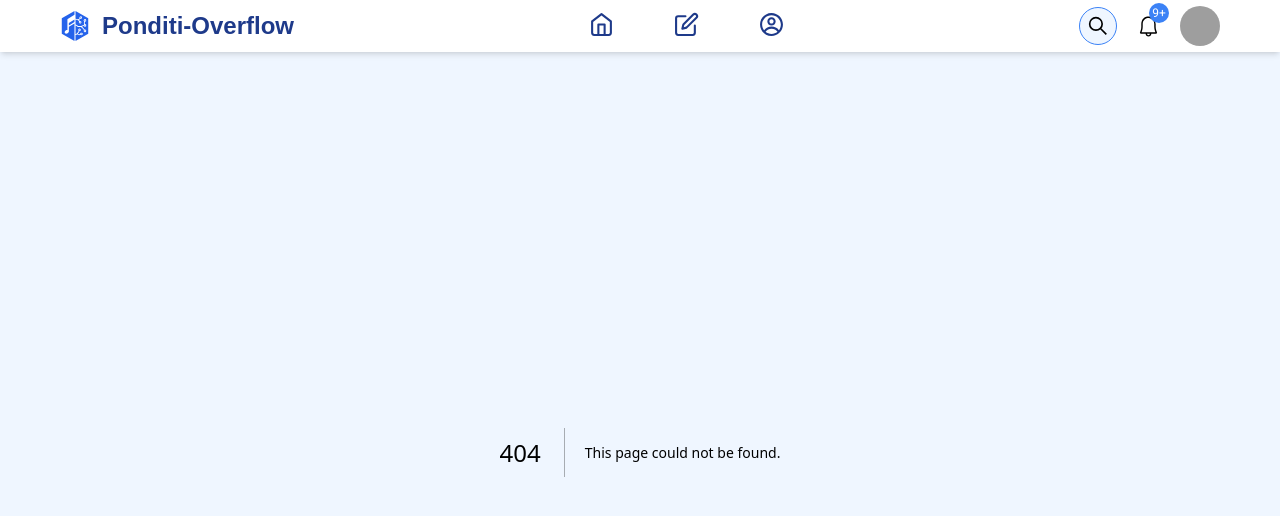
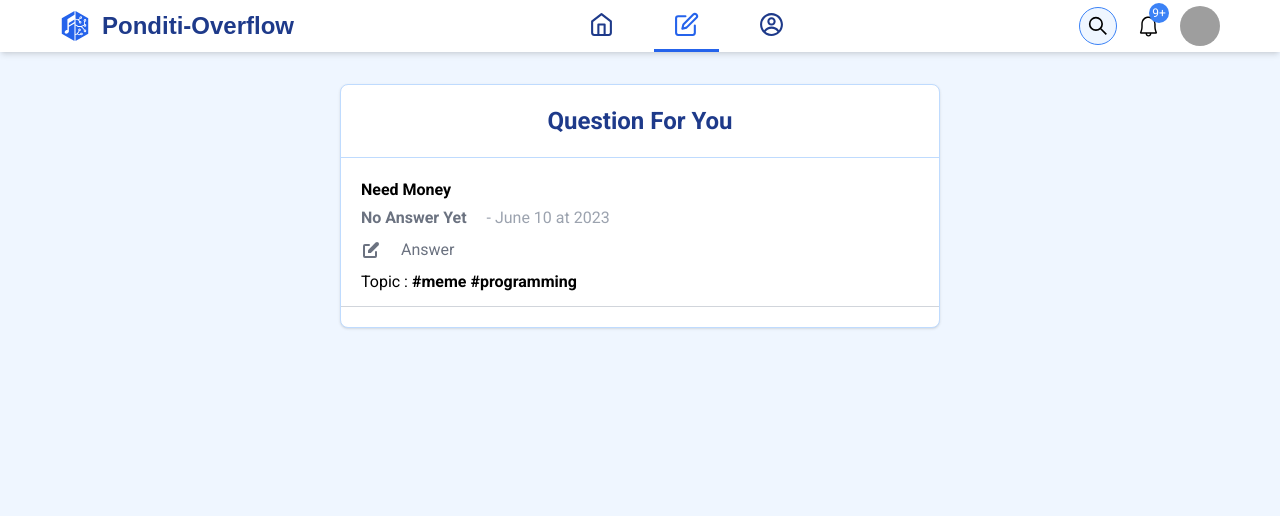
Before and after one commit to Os-Traveller/PonditiOveflow, a Next.js app: page /questions in a window 1280 px wide. Before the commit this address had no page. Shown: the top 516 px of the page. Built offline with nearby package versions, Linux system fonts and the light colour scheme; grey boxes are pictures that could not be loaded; a web font is replaced by a local one.

Commit message:
question box added

```diff
--- /dev/null
+++ b/app/questions/page.tsx
@@ -0,0 +1,14 @@
+import { QuestionBox } from '@/components/question_page/questionBox';
+import { horizontalLine } from '@/components/shared/uiHelper';
+
+export default function QuestionPage() {
+  return (
+    <section className='w-[600px] mt-8 mx-auto card py-5'>
+      <h1 className='text-2xl text-center text-blue-900 font-bold'>
+        Question For You
+      </h1>
+      {horizontalLine('h-[1px] block bg-blue-200 mt-5')}
+      <QuestionBox />
+    </section>
+  );
+}
--- a/components/navbar/logo.tsx
+++ b/components/navbar/logo.tsx
@@ -1,11 +1,16 @@
+import { useRouter } from 'next/navigation';
 import { SiMusicbrainz } from 'react-icons/si';
 import { Edu_NSW_ACT_Foundation } from 'next/font/google';
 
 const font = Edu_NSW_ACT_Foundation({ subsets: ['latin'], weight: ['700'] });
 
 export function Logo() {
+  const router = useRouter();
   return (
-    <div className='center-y gap-3'>
+    <div
+      className='center-y gap-3 cursor-pointer'
+      onClick={() => router.push('/')}
+    >
       <SiMusicbrainz className='text-blue-600' size={30} />
       <h1 className={`${font.className} text-2xl text-blue-900`}>
         Ponditi-Overflow
--- /dev/null
+++ b/components/question_page/questionBox.tsx
@@ -0,0 +1,24 @@
+'use client';
+
+import { HiPencilAlt } from 'react-icons/hi';
+
+export function QuestionBox() {
+  return (
+    <section className='border-b border-gray-300 px-5 pt-5 pb-3'>
+      <h1 className='font-semibold mb-1'>Need Money</h1>
+      <p>
+        <span className='text-gray-500 font-semibold'>
+          No Answer Yet &nbsp; &nbsp;
+        </span>
+        <span className='text-gray-400'> - June 10 at 2023</span>
+      </p>
+      <div className='my-2 center-y gap-5 text-gray-500'>
+        <HiPencilAlt size={20} />
+        <p>Answer</p>
+      </div>
+      <p className='mt-2 block'>
+        Topic : <span className='font-bold'>#meme #programming</span>
+      </p>
+    </section>
+  );
+}
--- a/components/shared/feed/feedFooter.tsx
+++ b/components/shared/feed/feedFooter.tsx
@@ -21,7 +21,7 @@ export function FeedFooter() {
             false ? '' : 'bg-gray-200'
           }`}
         >
-          <BiComment /> | 12
+          <BiDownvote /> | 12
         </p>
 
         {/* comments */}
--- a/components/shared/feed/tagBox.tsx
+++ b/components/shared/feed/tagBox.tsx
@@ -7,7 +7,7 @@ export function TagBox({ tagName, color }: TagBoxProps) {
   return (
     <p
       style={{ backgroundColor: color }}
-      className={`py-1 px-3 text-white rounded uppercase`}
+      className={`py-[1px] px-2 text-white rounded uppercase text-xs cursor-pointer`}
     >
       # {tagName}
     </p>
--- a/components/shared/uiHelper.tsx
+++ b/components/shared/uiHelper.tsx
@@ -1,3 +1,7 @@
 export function marginGenerator(className: string) {
   return <div className={className}></div>;
 }
+
+export function horizontalLine(className: string) {
+  return <div className={className}></div>;
+}
--- a/data/links.tsx
+++ b/data/links.tsx
@@ -4,7 +4,7 @@ import { CgProfile } from 'react-icons/cg';
 
 export const links = [
   { url: '/', title: 'Home', icon: <LuHome size={25} /> },
-  { url: '/answer', title: 'Answer', icon: <FiEdit size={25} /> },
+  { url: '/questions', title: 'Questions', icon: <FiEdit size={25} /> },
   {
     url: '/profile',
     title: 'Profile',
```
